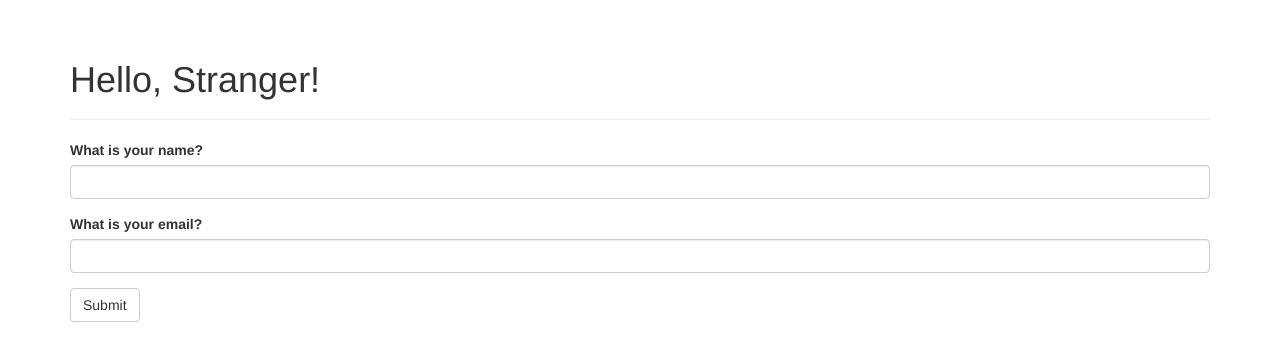
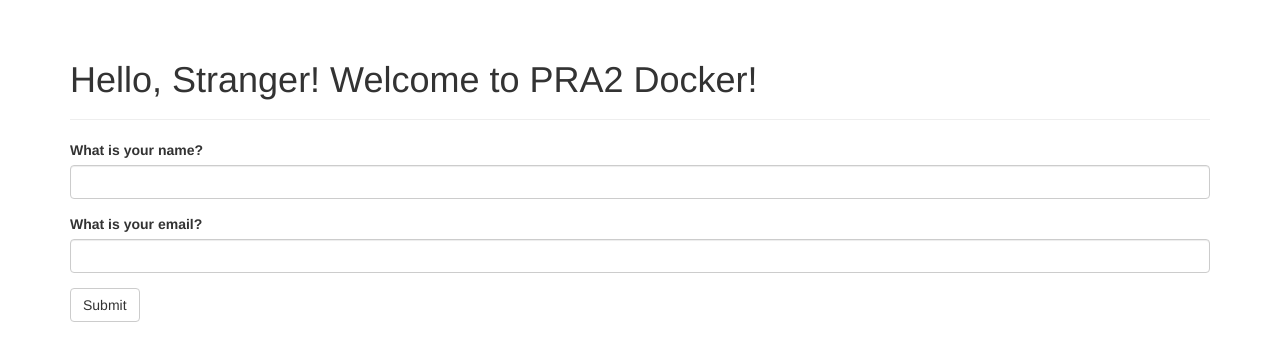
Before and after one commit to MinahilBakhtawar/E444-F2025-PRA2, a Flask app: page / in a window 1280 px wide. Shown: the part 52-413 px from the top of the page. Run offline with Flask 2, Linux system fonts and the light colour scheme; some libraries are stand-ins or nearby versions.

Commit message:
Dockerizing: Ensuring codebase works

```diff
--- a/templates/index.html
+++ b/templates/index.html
@@ -6,7 +6,7 @@
 
 {% block page_content %}
 <div class="page-header">
-  <h1>Hello, {% if name %}{{ name }}{% else %}Stranger{% endif %}!</h1>
+  <h1>Hello, {% if name %}{{ name }}{% else %}Stranger{% endif %}! Welcome to PRA2 Docker!</h1>
   {% if email_message %}
   <h1>{{ email_message }}</h1>
   {% endif %}
```
